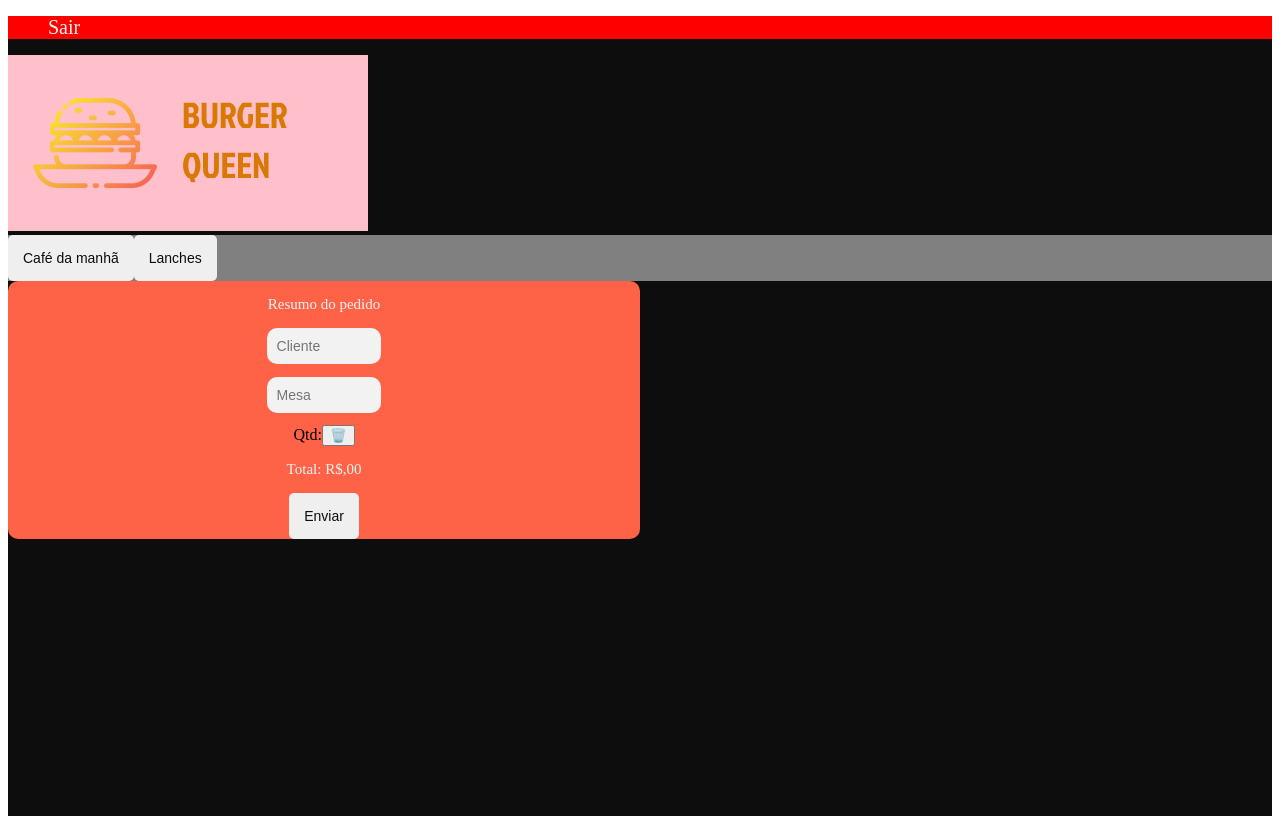
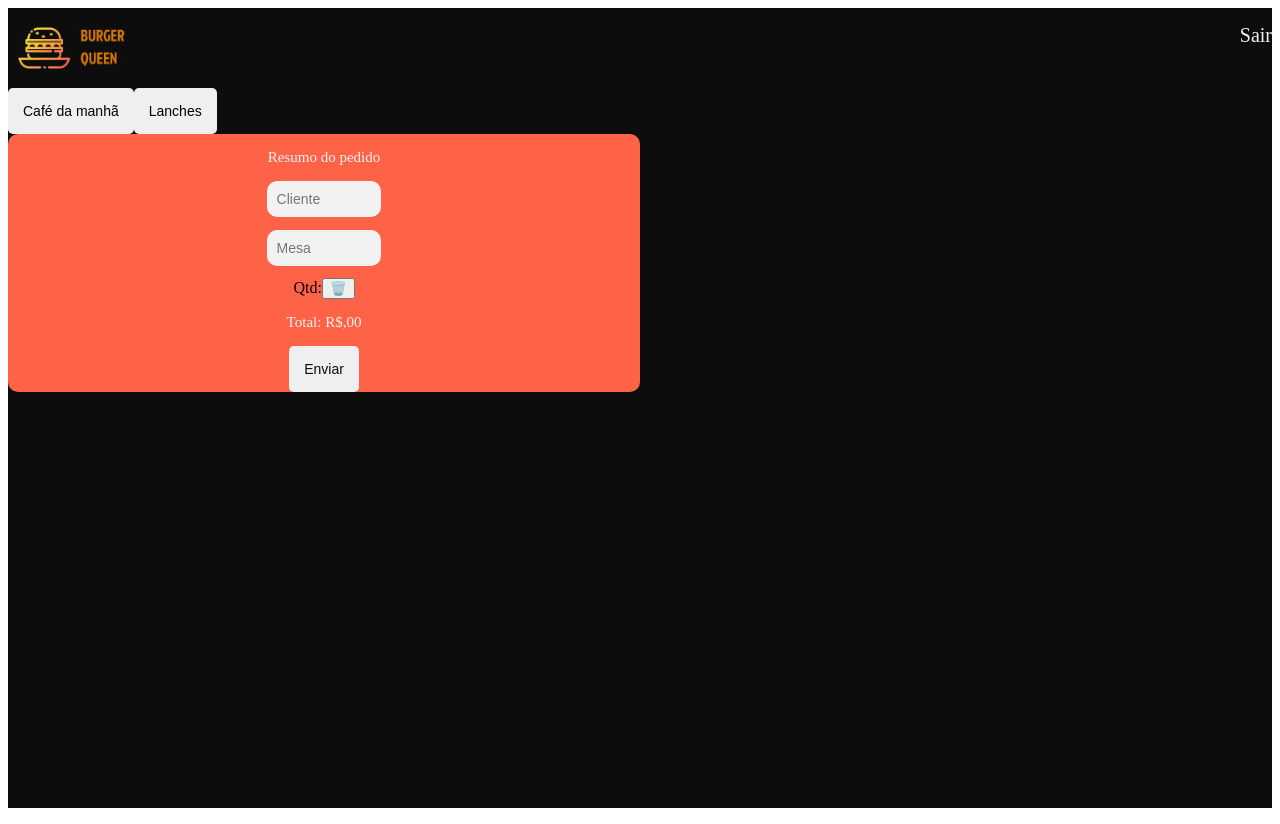
Before and after one commit to AlineSanqueza/SAP004-burger-queen, a React (Create React App) app: page /saloon in a window 1280 px wide. Built offline with nearby package versions, Linux system fonts and the light colour scheme.

Commit message:
Register -CSS

```diff
--- a/src/Screen/Login.js
+++ b/src/Screen/Login.js
@@ -6,7 +6,7 @@ import Footer from '../components/Footer';
 import { StyleSheet, css } from 'aphrodite';
 import firebase from '../firebase';
 import { Link,useHistory } from 'react-router-dom';
-
+import Swal  from 'sweetalert2';
 //import { queries } from '@testing-library/react';
 const Login = () => {
   const history = useHistory();
@@ -15,7 +15,12 @@ const Login = () => {
 
   const login = () => {
     if (!email || !password) {
-      alert('Verifique se todos os campos estão preenchidos');
+        Swal.fire({
+            title: 'Atenção',
+            text: 'Verifique se todos os campos estão preenchidos',
+            icon: 'warning',
+            confirmButtonText: 'OK'
+          })
     } else {
     firebase
       .auth()
@@ -35,10 +40,13 @@ const Login = () => {
         })
         .catch((error) => {
           const err = error.code
-          if (err ==='auth/email-already-in-use') {
-            alert('conta já existe');
-          } else if (err === 'auth/invalid-email') {
-            alert('email invalido');
+          if (err =='auth/invalid-email') {
+            Swal.fire({
+                title: 'Ops...',
+                text: 'E-mail inválido',
+                icon: 'error',
+                confirmButtonText: 'OK'
+              })
           } else if (err === 'auth/weak-password') {
             alert('senha fraca');
           } else {
@@ -71,7 +79,7 @@ const styles = StyleSheet.create({
     height: '100vh'
   },
   img: {
-    margin: '40px'
+    margin: '40px',
   },
   input: {
     borderRadius: '10px',
@@ -80,12 +88,12 @@ const styles = StyleSheet.create({
     margin: '0% 3% 2%',
     fontSize: '14px',
     background: '#F2F2F2',
-    borderStyle: 'none'
-//    "@media (max-width: 360px)": {
-//        width: "50vw",
-//        height: "4vh",
-//        fontSize: '34px',
-//      }
+    borderStyle: 'none',
+    "@media (min-width: 360px)": {
+        width: "250px",
+        height: "30px",
+        fontSize: '24px',
+      }
   },
   button: {
     background: '#D97904',
@@ -96,12 +104,12 @@ const styles = StyleSheet.create({
     color: '#F2F2F2',
     fontSize: '14px',
     borderStyle: 'none',
-    cursor: 'pointer'
-    //"@media (max-width: 360px)": {
-    //    width: "35vw",
-    //    height: "5vh",
-    //    fontSize: '40px',
-    //  }
+    cursor: 'pointer',
+    "@media (max-width: 360px)": {
+        width: "200px",
+        height: "50px",
+        fontSize: '24px',
+      }
   },
   form: {
     fontSize: '18px',
@@ -117,11 +125,11 @@ const styles = StyleSheet.create({
     fontWeight: 'normal',
     fontSize: '20px',
     color: '#F2F2F2',
-     //  "@media (min-width: 360px)": {
-    //    fontSize: '20%',
-    //    color: '#F2F2F2',
-    //transition: '0.2s linear',
-    //  }
+       "@media (min-width: 360px)": {
+        fontSize: '24px',
+        color: '#F2F2F2',
+         transition: '0.2s linear',
+      }
   },
   link: {
     fontFamily: 'Spectral SC',
@@ -133,8 +141,17 @@ const styles = StyleSheet.create({
     ':hover': {
       color: '#D97904',
       cursor: 'pointer'
-    }
-  },
+    },
+    "@media (min-width: 360px)": {
+        fontSize: '24px',
+        color: '#F2F2F2',
+         transition: '0.2s linear',
+         ':hover': {
+            color: '#D97904',
+            cursor: 'pointer'
+          },
+      }
+},
     footer: {
     fontFamily: 'Spectral SC',
     fontWeight: 'normal',
--- a/src/Screen/Register.js
+++ b/src/Screen/Register.js
@@ -127,7 +127,12 @@ const styles = StyleSheet.create({
     margin: '0% 3% 2%',
     fontSize: '14px',
     background: '#F2F2F2',
-    borderStyle: 'none'
+    borderStyle: 'none',
+    "@media (min-width: 360px)": {
+        width: "250px",
+        height: "30px",
+        fontSize: '24px',
+      }
   },
   select: {
     color: '#686869',
@@ -137,7 +142,12 @@ const styles = StyleSheet.create({
     padding: '5px',
     margin: '0% 3% 2%',
     fontSize: '14px',
-    borderStyle: 'none'
+    borderStyle: 'none',
+    "@media (max-width: 360px)": {
+        width: "230px",
+        height: "50px",
+        fontSize: '24px',
+      }
   },
   button: {
     background: '#D97904',
@@ -148,7 +158,12 @@ const styles = StyleSheet.create({
     color: '#F2F2F2',
     fontSize: '14px',
     borderStyle: 'none',
-    cursor: 'pointer'
+    cursor: 'pointer',
+    "@media (max-width: 360px)": {
+        width: "150px",
+        height: "50px",
+        fontSize: '24px',
+      }
   },
   form: {
     fontSize: '18px',
@@ -163,6 +178,11 @@ const styles = StyleSheet.create({
     fontWeight: 'normal',
     fontSize: '20px',
     color: '#F2F2F2',
+    "@media (min-width: 360px)": {
+        fontSize: '24px',
+        color: '#F2F2F2',
+         transition: '0.2s linear',
+      }
   },
   link: {
     fontFamily: 'Spectral SC',
@@ -173,7 +193,17 @@ const styles = StyleSheet.create({
     transition: '0.5s linear',
     ':hover': {
       color: '#D97904',
-      cursor: 'pointer'
+      cursor: 'pointer',
+    },
+    "@media (min-width:360px)": {
+        fontSize: '24px',
+        color: '#F2F2F2',
+         transition: '0.2s linear',
+         ':hover': {
+            color: '#D97904',
+            cursor: 'pointer'
+          },
+
     }
   },
   footer: {
--- a/src/Screen/Saloon.js
+++ b/src/Screen/Saloon.js
@@ -44,13 +44,19 @@ const styles = StyleSheet.create({
     top: '0',
     width: '100%'
   },
+
+  menu: {
+      display: 'flex',
+    alignItems: 'center',
+  },
   button: {
     background: 'F2F2F2',
-    color: '#0D0D0D',
     padding: '15px',
     borderRadius: '5px',
     fontSize: '14px',
     borderStyle: 'none',
+
+
     cursor: 'pointer',
     ':active': {
     background: '#D97904',
@@ -89,9 +95,6 @@ const styles = StyleSheet.create({
     display: 'flex',
     borderRadius: '10px'
   },
-  menu: {
-    background: 'grey'
-  },
 
 })
 
--- a/src/components/Navbar.js
+++ b/src/components/Navbar.js
@@ -5,22 +5,29 @@ import { StyleSheet, css } from 'aphrodite';
 
 const Nav = (props) => {
   return (
-    <header>
+    <header className={css(styles.header)}>
+         <img className={css(styles.img)} src={Logo} alt='burger logo'/>
       <nav className={css(styles.nav)}>
         <ul>
           <li className={css(styles.li)}>
             <Link to='/' className={css(styles.link)} onClick={props.onClick}>Sair</Link>
           </li>
         </ul>
+
       </nav>
-        <img className={css(styles.img)} src={Logo} alt='burger logo'/>
+
     </header>
   );
 }
 
 const styles = StyleSheet.create({
+    header:{
+        display: 'flex',
+        justifyContent:'space-between'
+    },
+
   nav: {
-    background: 'red'
+    background: '0D0D0D'
   },
   li: {
     listStyle: 'none',
@@ -38,7 +45,8 @@ const styles = StyleSheet.create({
     }
   },
   img: {
-    background: 'pink'
+      width: '150px',
+      height: '80px'
   }
 
 })
```
Also changed, not shown: 1 other file (tests, documents, lock files or other folders).
